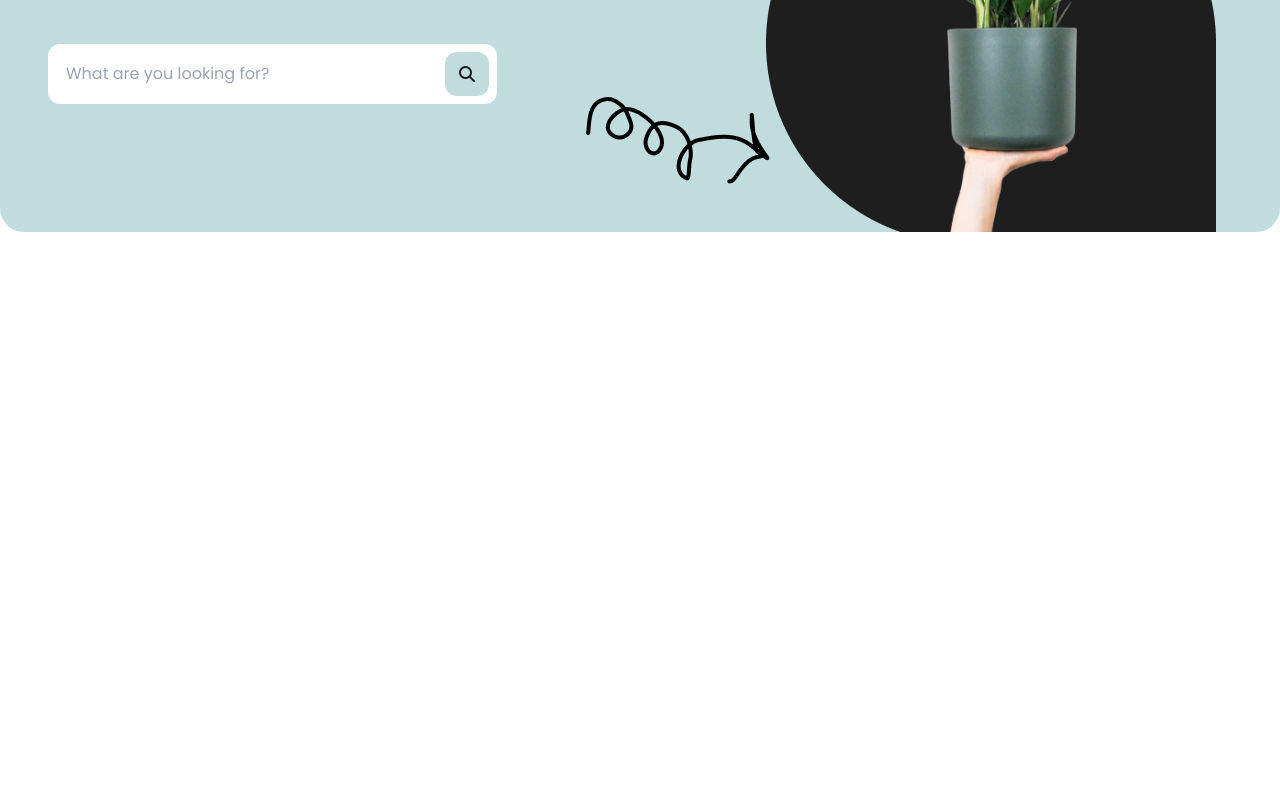
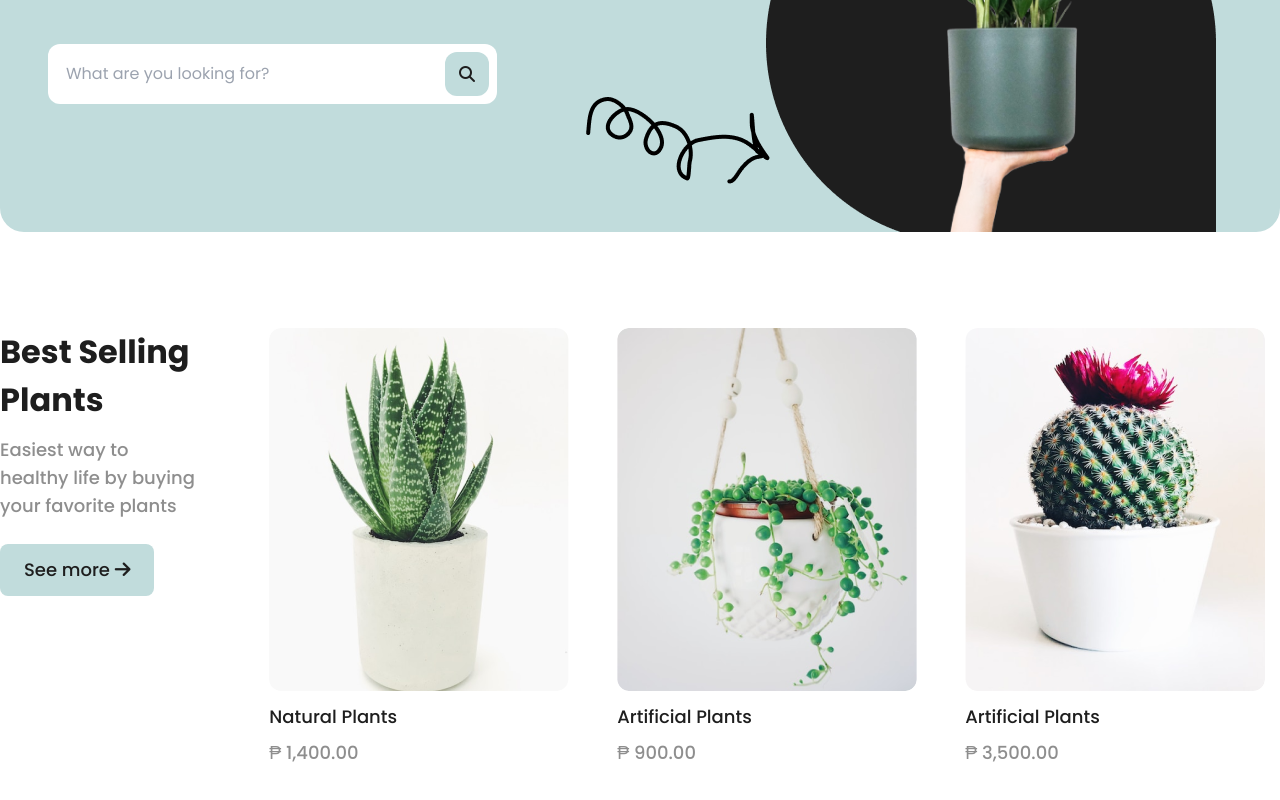
Before and after one commit to xyryc/GreenMind, a plain HTML site: page index.html in a window 1280 px wide. Shown: the part 472-1272 px from the top of the page. Before the commit the page ends 800 px from the top, so only its background shows below. Drawn offline with nearby package versions, Linux system fonts and the light colour scheme; a web font is replaced by a local one.

Commit message:
added best selling plants section

```diff
--- a/index.html
+++ b/index.html
@@ -13,6 +13,7 @@
           extend: {
             colors: {
               clifford: "#da373d",
+              lightBlue: "#C1DCDC",
               colorPrimary: "rgba(30, 30, 30, 1)",
               colorSecondary: "rgba(30, 30, 30, 0.5)",
             },
@@ -65,7 +66,7 @@
 
       <!-- Banner Section -->
       <section class="mt-12">
-        <div class="bg-[#C1DCDC] rounded-3xl flex">
+        <div class="bg-lightBlue rounded-3xl flex">
           <!-- text container -->
           <div class="pt-12 pl-12 mb-32">
             <h1 class="text-[4rem] font-extrabold text-black">
@@ -129,9 +130,51 @@
     </header>
 
     <main>
-      <section class="mt-12"></section>
+      <!-- Best Selling Plants -->
+      <section class="mx-auto max-w-screen-xl mt-24">
+        <div class="inline-flex gap-14">
+          <!-- Text Content -->
+          <div class="w-2/12">
+            <h2 class="text-[2rem] font-bold">Best Selling Plants</h2>
+            <p
+              class="text-colorSecondary text-lg font-medium mt-3 mb-6 w-11/12"
+            >
+              Easiest way to healthy life by buying your favorite plants
+            </p>
+            <button
+              class="text-lg font-medium bg-lightBlue px-6 py-3 rounded-lg"
+            >
+              See more <i class="fa-solid fa-arrow-right"></i>
+            </button>
+          </div>
+
+          <!-- Card Container -->
+          <div class="inline-flex gap-12">
+            <!-- Card 1 -->
+            <div>
+              <img class="rounded-xl" src="images/plant-1.png" alt="" />
+              <p class="text-lg font-medium mt-3 mb-2">Natural Plants</p>
+              <p class="text-colorSecondary text-lg font-medium">₱ 1,400.00</p>
+            </div>
+            <!-- Card 2 -->
+            <div>
+              <img class="rounded-xl" src="images/plant-2.png" alt="" />
+              <p class="text-lg font-medium mt-3 mb-2">Artificial Plants</p>
+              <p class="text-colorSecondary text-lg font-medium">₱ 900.00</p>
+            </div>
+            <!-- Card 3 -->
+            <div>
+              <img class="rounded-xl" src="images/plant-3.png" alt="" />
+              <p class="text-lg font-medium mt-3 mb-2">Artificial Plants</p>
+              <p class="text-colorSecondary text-lg font-medium">₱ 3,500.00</p>
+            </div>
+          </div>
+        </div>
+      </section>
+
+
     </main>
 
-    <footer></footer>
+    <footer class="mt-12"></footer>
   </body>
 </html>
```
Also changed, not shown: images/plant-1.png (added), images/plant-2.png (added), images/plant-3.png (added).
